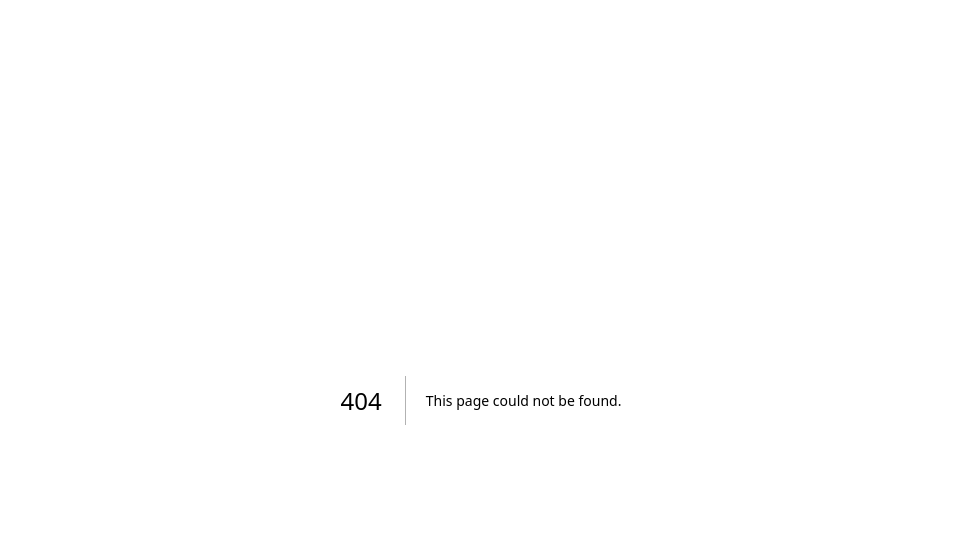
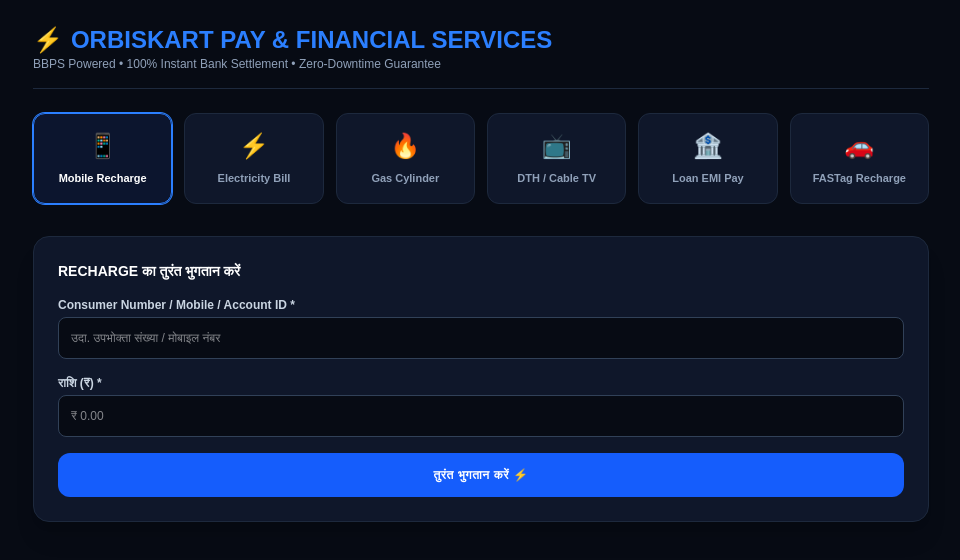
Before and after one commit to orbiskart2026-sketch/orbiskart, a Next.js app in the folder frontend/: page /pay in a window 1280 px wide. Before the commit this address had no page. Shown: the top 560 px of the page, without its empty margins (159-1119 px from the left). Built offline with nearby package versions, Linux system fonts and the light colour scheme.

Commit message:
add immutable ledger and bbps utility payments architecture

```diff
--- /dev/null
+++ b/frontend/app/pay/page.tsx
@@ -0,0 +1,122 @@
+'use client';
+
+import { useState } from 'react';
+
+const UTILITY_SERVICES = [
+  { id: 'RECHARGE', name: 'Mobile Recharge', icon: '📱' },
+  { id: 'ELECTRICITY', name: 'Electricity Bill', icon: '⚡' },
+  { id: 'GAS_BOOKING', name: 'Gas Cylinder', icon: '🔥' },
+  { id: 'DTH', name: 'DTH / Cable TV', icon: '📺' },
+  { id: 'LOAN_REPAYMENT', name: 'Loan EMI Pay', icon: '🏦' },
+  { id: 'FASTAG', name: 'FASTag Recharge', icon: '🚗' },
+];
+
+export default function OrbisKartPayHub() {
+  const [selectedService, setSelectedService] = useState('RECHARGE');
+  const [consumerId, setConsumerId] = useState('');
+  const [amount, setAmount] = useState('');
+  const [processing, setProcessing] = useState(false);
+
+  const handlePayment = async (e: React.FormEvent) => {
+    e.preventDefault();
+    setProcessing(true);
+
+    try {
+      const res = await fetch('/api/pay/bill', {
+        method: 'POST',
+        headers: { 'Content-Type': 'application/json' },
+        body: JSON.stringify({
+          service_type: selectedService,
+          consumer_id: consumerId,
+          amount: amount,
+        }),
+      });
+
+      const data = await res.json();
+      if (res.ok) {
+        alert(`भुगतान सफल! UTR / Ref ID: ${data.operator_ref}`);
+        setAmount('');
+        setConsumerId('');
+      } else {
+        alert(data.error || 'भुगतान विफल रहा');
+      }
+    } catch (err) {
+      alert('सर्वर से संपर्क नहीं हो सका');
+    } finally {
+      setProcessing(false);
+    }
+  };
+
+  return (
+    <div className="min-h-screen bg-[#070b14] text-slate-100 p-6">
+      <div className="max-w-4xl mx-auto">
+        <header className="border-b border-slate-800 pb-4 mb-6">
+          <h1 className="text-2xl font-black text-blue-500 uppercase flex items-center gap-2">
+            <span>⚡</span> OrbisKart Pay & Financial Services
+          </h1>
+          <p className="text-xs text-slate-400">
+            BBPS Powered • 100% Instant Bank Settlement • Zero-Downtime Guarantee
+          </p>
+        </header>
+
+        {/* Service Grid */}
+        <div className="grid grid-cols-2 sm:grid-cols-3 md:grid-cols-6 gap-3 mb-8">
+          {UTILITY_SERVICES.map((srv) => (
+            <button
+              key={srv.id}
+              onClick={() => setSelectedService(srv.id)}
+              className={`p-4 rounded-xl border text-center transition flex flex-col items-center justify-center gap-2 ${
+                selectedService === srv.id
+                  ? 'border-blue-500 bg-blue-950/40 text-white ring-1 ring-blue-500'
+                  : 'border-slate-800 bg-[#0f172a] text-slate-400 hover:bg-slate-800'
+              }`}
+            >
+              <span className="text-2xl">{srv.icon}</span>
+              <span className="text-[11px] font-bold">{srv.name}</span>
+            </button>
+          ))}
+        </div>
+
+        {/* Payment Form */}
+        <div className="bg-[#0f172a] border border-slate-800 rounded-2xl p-6 shadow-xl">
+          <h2 className="text-sm font-black uppercase text-white mb-4">
+            {selectedService} का तुरंत भुगतान करें
+          </h2>
+          <form onSubmit={handlePayment} className="space-y-4">
+            <div>
+              <label className="text-xs font-bold text-slate-300 block mb-1">
+                Consumer Number / Mobile / Account ID *
+              </label>
+              <input
+                type="text"
+                value={consumerId}
+                onChange={(e) => setConsumerId(e.target.value)}
+                placeholder="उदा. उपभोक्ता संख्या / मोबाइल नंबर"
+                className="w-full text-xs p-3 rounded-lg bg-[#070b14] border border-slate-700 text-white focus:outline-none focus:border-blue-500"
+                required
+              />
+            </div>
+            <div>
+              <label className="text-xs font-bold text-slate-300 block mb-1">राशि (₹) *</label>
+              <input
+                type="number"
+                value={amount}
+                onChange={(e) => setAmount(e.target.value)}
+                placeholder="₹ 0.00"
+                className="w-full text-xs p-3 rounded-lg bg-[#070b14] border border-slate-700 text-white focus:outline-none focus:border-blue-500"
+                required
+              />
+            </div>
+            <button
+              type="submit"
+              disabled={processing}
+              className="w-full bg-blue-600 hover:bg-blue-700 text-white font-bold py-3.5 rounded-xl transition text-xs uppercase tracking-wider"
+            >
+              {processing ? 'प्रोसेसिंग...' : 'तुरंत भुगतान करें ⚡'}
+            </button>
+          </form>
+        </div>
+      </div>
+    </div>
+  );
+}
```
Also changed, not shown: 2 other files (tests, documents, lock files or other folders).
